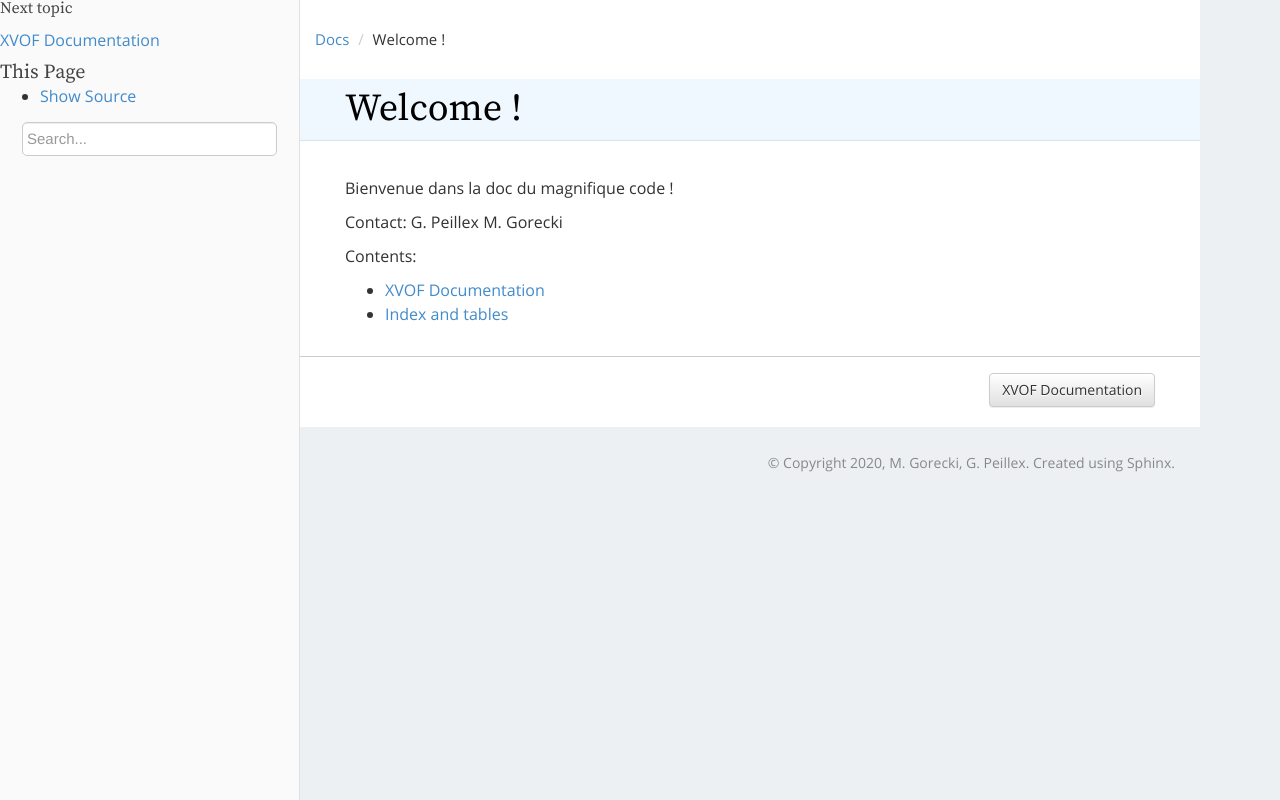
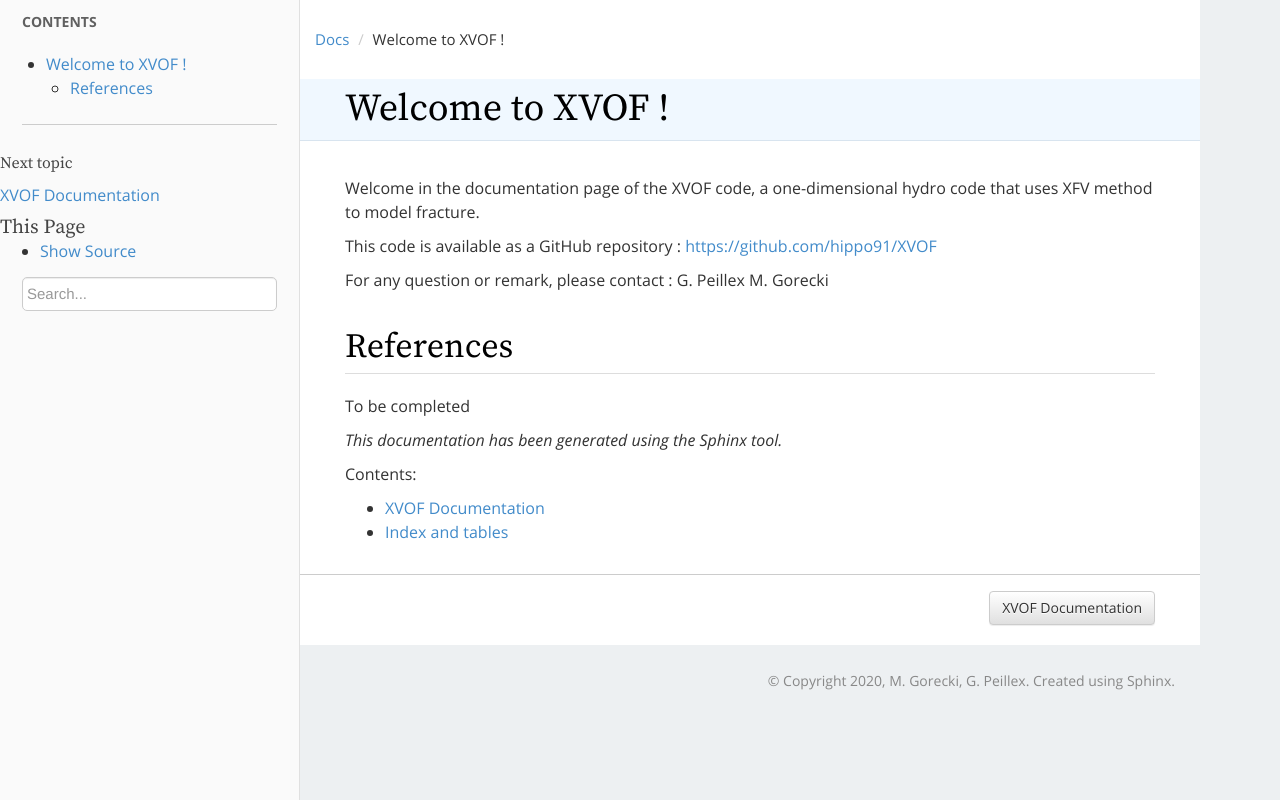
Before and after one commit to MarieBichette/MarieBichette.github.io, a plain HTML site: page index.html in a window 1280 px wide. Drawn offline with Linux system fonts and the light colour scheme.

Commit message:
MAJ page d'accueil

```diff
--- a/index.html
+++ b/index.html
@@ -13,7 +13,7 @@
   <link rel="stylesheet" type="text/css" href="_static/css/bootstrap-theme.min.css" />
   <meta name="viewport" content="width=device-width, initial-scale=1.0">
 
-    <title>Welcome ! &#8212; XVOF  documentation</title>
+    <title>Welcome to XVOF ! &#8212; XVOF  documentation</title>
     <link rel="stylesheet" href="_static/guzzle.css" type="text/css" />
     <link rel="stylesheet" href="_static/pygments.css" type="text/css" />
     <script id="documentation_options" data-url_root="./" src="_static/documentation_options.js"></script>
@@ -50,6 +50,20 @@
       </div>
   <div id="left-column">
     <div class="sphinxsidebar">
+<div class="sidebar-block">
+  <div class="sidebar-wrapper">
+    <h2>Contents</h2>
+    <div class="sidebar-localtoc">
+      <ul>
+<li><a class="reference internal" href="#">Welcome to XVOF !</a><ul>
+<li><a class="reference internal" href="#references">References</a></li>
+</ul>
+</li>
+</ul>
+
+    </div>
+  </div>
+</div>
   <h4>Next topic</h4>
   <p class="topless"><a href="documentation.html"
                         title="next chapter">XVOF Documentation</a></p>
@@ -82,24 +96,31 @@
             <ol class="breadcrumb">
               <li><a href="#">Docs</a></li>
 
-              <li>Welcome !</li>
+              <li>Welcome to XVOF !</li>
             </ol>
           </div>
 
           <div class="document clearer body">
 
-  <div class="section" id="welcome">
-<h1>Welcome !<a class="headerlink" href="#welcome" title="Permalink to this headline">¶</a></h1>
-<p>Bienvenue dans la doc du magnifique code !</p>
-<p>Contact:
+  <div class="section" id="welcome-to-xvof">
+<h1>Welcome to XVOF !<a class="headerlink" href="#welcome-to-xvof" title="Permalink to this headline">¶</a></h1>
+<p>Welcome in the documentation page of the XVOF code, a one-dimensional hydro code that uses XFV method to model fracture.</p>
+<p>This code is available as a GitHub repository :
+<a class="reference external" href="https://github.com/hippo91/XVOF">https://github.com/hippo91/XVOF</a></p>
+<p>For any question or remark, please contact :
 G. Peillex
 M. Gorecki</p>
+<div class="section" id="references">
+<h2>References<a class="headerlink" href="#references" title="Permalink to this headline">¶</a></h2>
+<p>To be completed</p>
+<p><em>This documentation has been generated using the Sphinx tool.</em></p>
 <div class="toctree-wrapper compound">
 <p class="caption"><span class="caption-text">Contents:</span></p>
 <ul>
 <li class="toctree-l1"><a class="reference internal" href="documentation.html">XVOF Documentation</a></li>
 <li class="toctree-l1"><a class="reference internal" href="documentation.html#index-and-tables">Index and tables</a></li>
 </ul>
+</div>
 </div>
 </div>
 
```
Also changed, not shown: _sources/index.rst.txt, searchindex.js, 1 other file.
